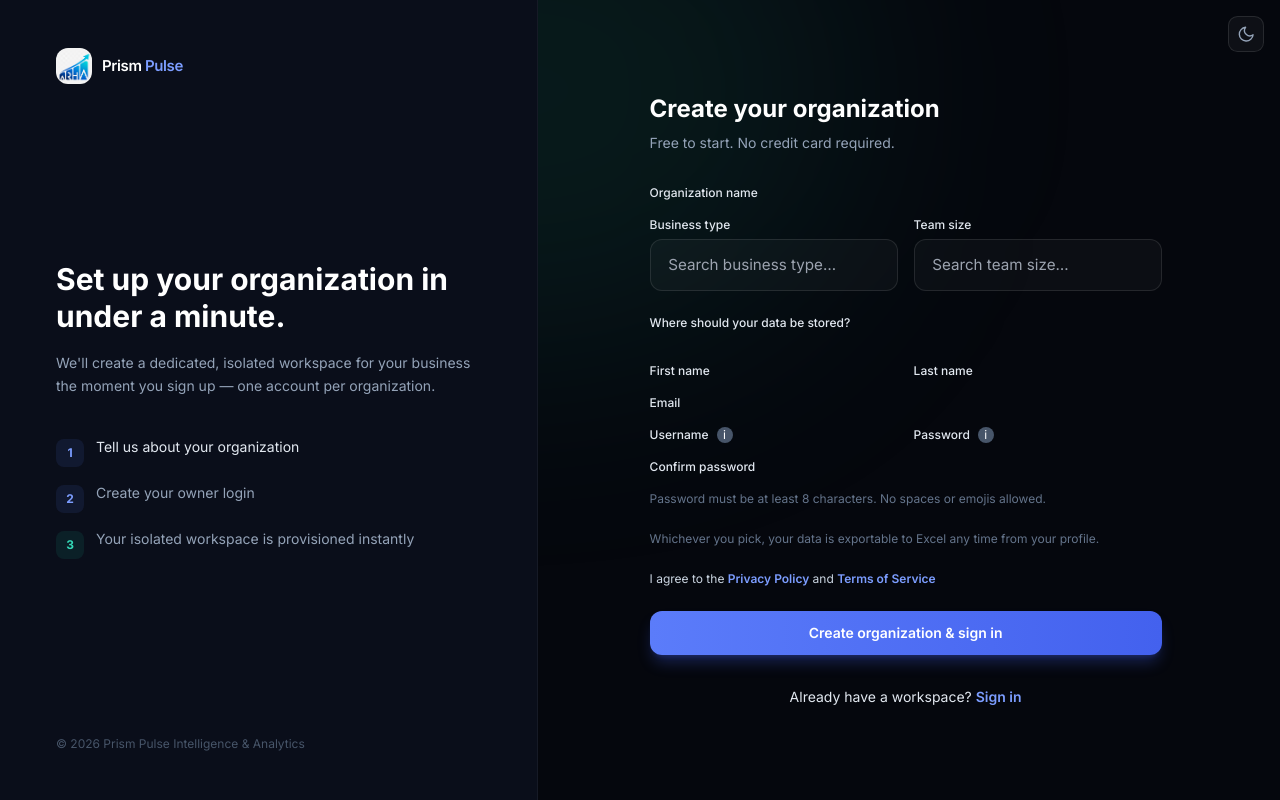
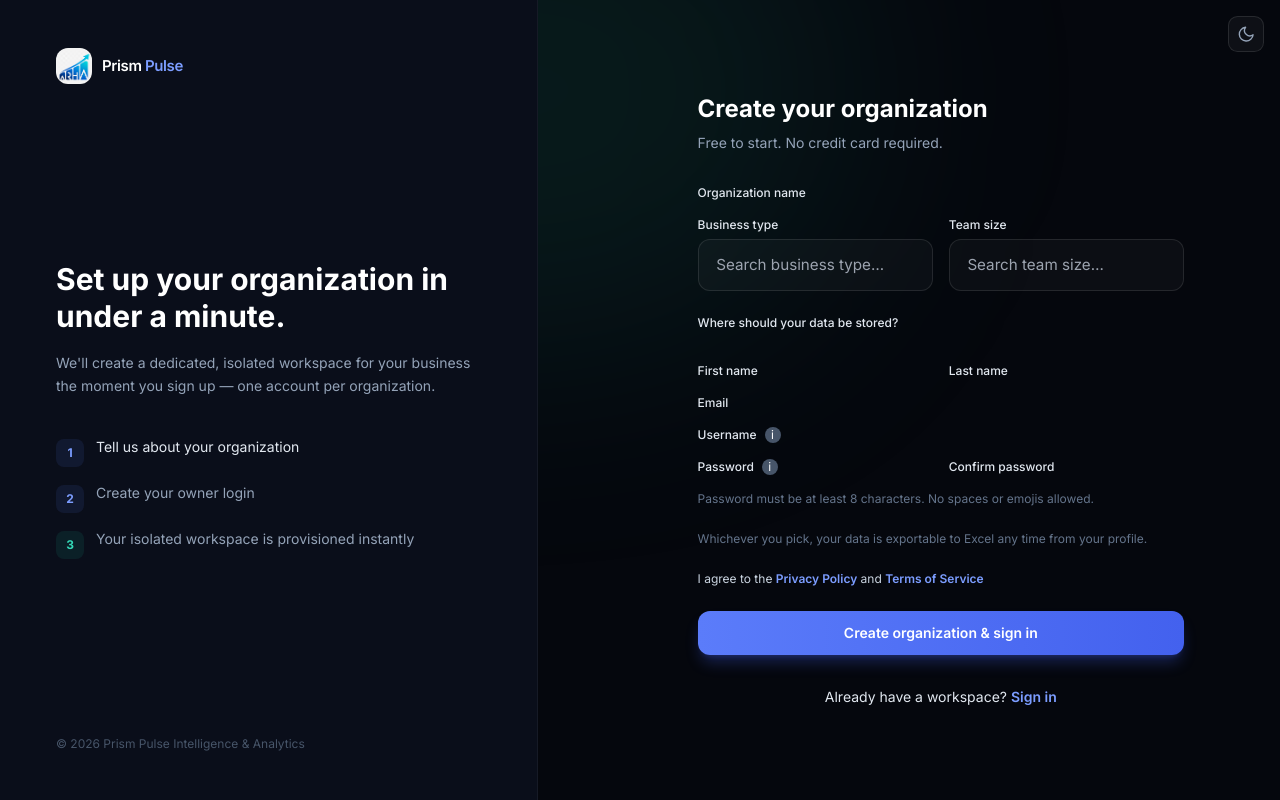
Before and after one commit to bejjankisreekar/Business_analytics_intelligence, a Django app: template templates/accounts/signup.html in a window 1280 px wide. Run offline with Django 5.2, Linux system fonts and the light colour scheme; the template is opened without the code that fills it, so the values that code supplies are empty; some libraries are stand-ins or nearby versions.

Commit message:
Reorganize form layout: move fields right and adjust field placement
- Increase left padding back to lg:px-32 for better spacing
- Increase left margin back to lg:ml-8
- Move Username field to full-width single row (with info button)
- Keep Password and Confirm password in 2-column layout (single row)
- Better visual balance and logical field grouping
- Username stands out as important field on its own row
- Password fields grouped together for clear relationship
Co-Authored-By: Claude Haiku 4.5 <noreply@anthropic.com>

```diff
--- a/templates/accounts/signup.html
+++ b/templates/accounts/signup.html
@@ -35,8 +35,8 @@
   </div>
 
   <!-- Right: form -->
-  <div class="relative flex w-full flex-col justify-center px-6 py-14 sm:px-12 lg:w-[58%] lg:px-24">
-    <div class="mx-auto w-full max-w-lg ml-0 sm:ml-2 lg:ml-4">
+  <div class="relative flex w-full flex-col justify-center px-6 py-14 sm:px-12 lg:w-[58%] lg:px-32">
+    <div class="mx-auto w-full max-w-lg ml-0 sm:ml-4 lg:ml-8">
       <a href="{% url 'core:landing' %}" class="mb-6 flex items-center gap-2.5 lg:hidden">
         <img src="{% static 'img/logo.png' %}" alt="" class="h-9 w-9 rounded-xl object-contain">
         <span class="text-[15px] font-semibold text-white">Prism Pulse</span>
@@ -120,7 +120,6 @@
               {{ form.email }}
               {% for error in form.email.errors %}<p class="mt-1 text-xs text-red-400">{{ error }}</p>{% endfor %}
             </div>
-            <div class="grid grid-cols-1 gap-4 sm:grid-cols-2">
             <div>
               <div class="flex items-center gap-2">
                 <label for="{{ form.username.id_for_label }}" class="block text-xs font-medium text-slate-200">Username</label>
@@ -131,6 +130,7 @@
               {{ form.username }}
               {% for error in form.username.errors %}<p class="mt-1 text-xs text-red-400">{{ error }}</p>{% endfor %}
             </div>
+            <div class="grid grid-cols-1 gap-4 sm:grid-cols-2">
               <div>
                 <div class="flex items-center gap-2">
                   <label for="{{ form.password.id_for_label }}" class="block text-xs font-medium text-slate-200">Password</label>
```
Lines whose indentation alone changed are shown as unchanged.
